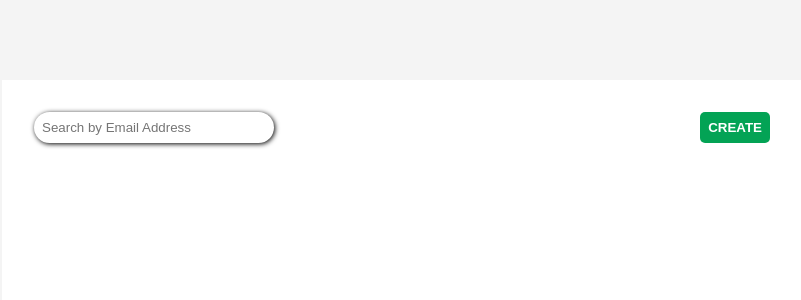
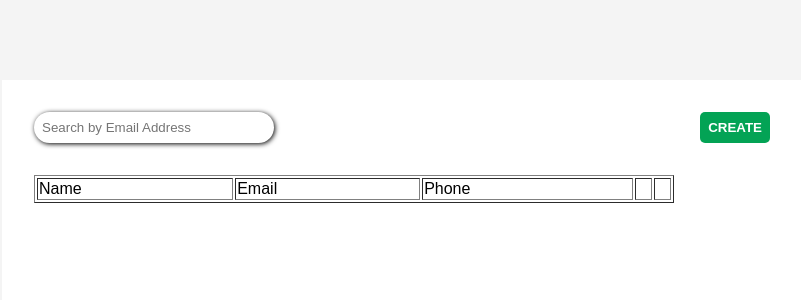
Before and after one commit to himanish58/react-table, a React (Create React App) app: page / in a window 1280 px wide. Shown: the top 300 px of the page, without its empty margins (238-1039 px from the left). Built offline with nearby package versions, Linux system fonts and the light colour scheme.

Commit message:
Passed the state details through props to table component.

```diff
--- a/src/components/App.js
+++ b/src/components/App.js
@@ -6,7 +6,6 @@ import Table from './Table';
 class App extends React.Component {
   constructor() {
     super();
-    console.log(sampleData);
     this.state = {
       details: sampleData,
     };
@@ -16,7 +15,7 @@ class App extends React.Component {
     return (
       <div className="mainArea">
         <Header />
-        <Table />
+        <Table personDetails={this.state.details} />
       </div>
     );
   }
--- a/src/components/Table.js
+++ b/src/components/Table.js
@@ -3,7 +3,20 @@ import React from 'react';
 class Table extends React.Component {
   render() {
     return (
-      <div></div>
+      <table border='1'>
+      <thead>
+        <tr>
+          <td>Name</td>
+          <td>Email</td>
+          <td>Phone</td>
+          <td></td>
+          <td></td>
+        </tr>
+      </thead>
+      <tbody>
+
+      </tbody>
+      </table>
     );
   }
 }
--- a/src/css/style.css
+++ b/src/css/style.css
@@ -39,8 +39,7 @@ button {
 }
 
 table {
-  position: relative;
   margin: 2rem;
-  padding: .5rem;
-  border: 1px solid #000000;
+  clear: both;
+  width: 80%;
 }
```
